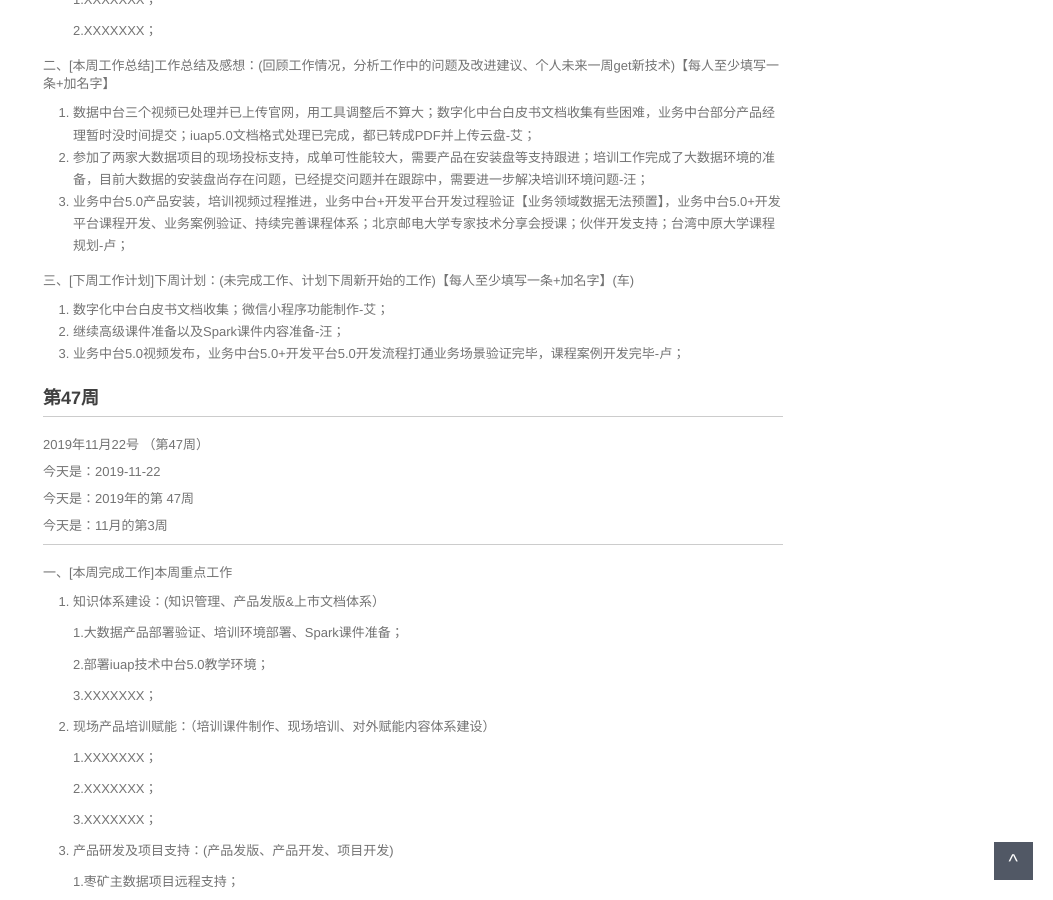
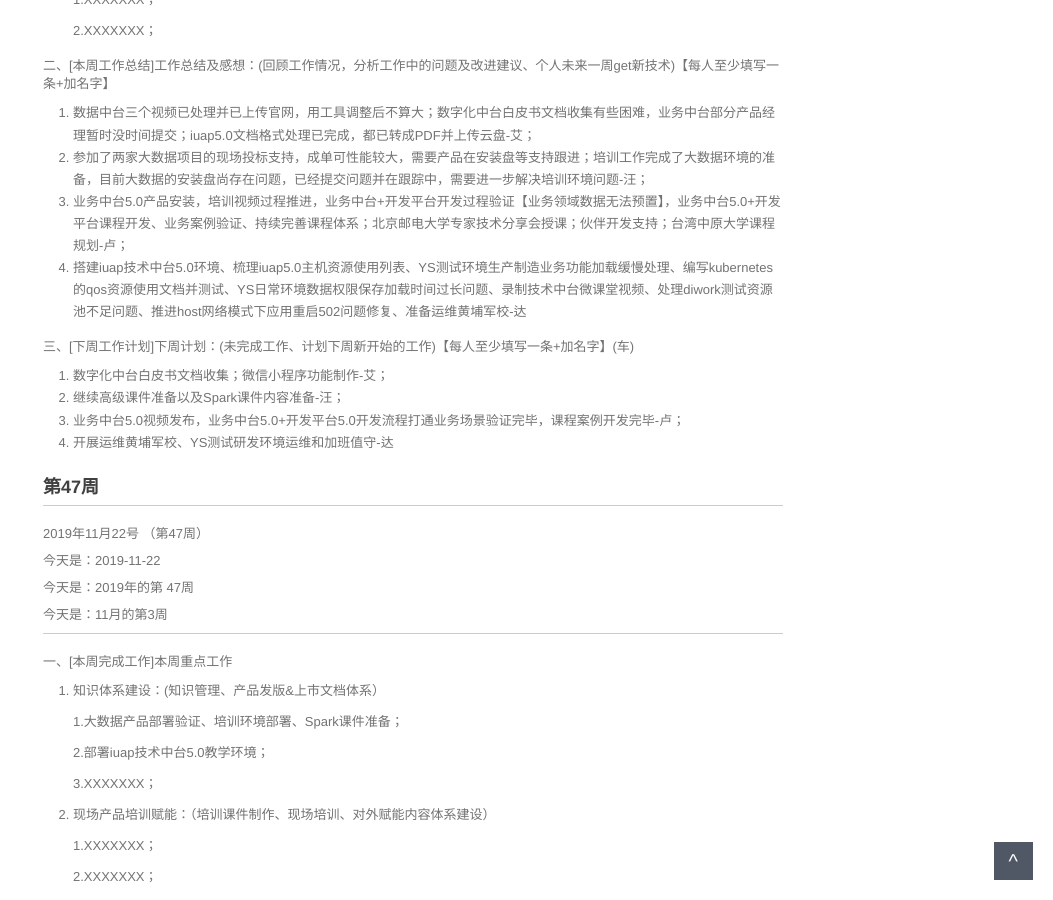
Before and after one commit to walllFlower/blog, a Jekyll site: the page built from _posts/2018-07-17-day_report_cxz.md, in a window 1280 px wide and 900 px high, scrolled down 1262 px. Shown: the whole window, without its empty margins (227-1280 px from the left). Built offline with Jekyll 4.4.1, drawn with Linux system fonts in a browser that asks for light colours; comment, search, counter and statistics services are not loaded.

Commit message:
李寅达

```diff
--- a/_posts/2018-07-17-day_report_cxz.md
+++ b/_posts/2018-07-17-day_report_cxz.md
@@ -79,13 +79,14 @@ categories: 技术运营工作周报
 1. 数据中台三个视频已处理并已上传官网，用工具调整后不算大；数字化中台白皮书文档收集有些困难，业务中台部分产品经理暂时没时间提交；iuap5.0文档格式处理已完成，都已转成PDF并上传云盘-艾；
 2. 参加了两家大数据项目的现场投标支持，成单可性能较大，需要产品在安装盘等支持跟进；培训工作完成了大数据环境的准备，目前大数据的安装盘尚存在问题，已经提交问题并在跟踪中，需要进一步解决培训环境问题-汪；
 3. 业务中台5.0产品安装，培训视频过程推进，业务中台+开发平台开发过程验证【业务领域数据无法预置】，业务中台5.0+开发平台课程开发、业务案例验证、持续完善课程体系；北京邮电大学专家技术分享会授课；伙伴开发支持；台湾中原大学课程规划-卢；
+4. 搭建iuap技术中台5.0环境、梳理iuap5.0主机资源使用列表、YS测试环境生产制造业务功能加载缓慢处理、编写kubernetes的qos资源使用文档并测试、YS日常环境数据权限保存加载时间过长问题、录制技术中台微课堂视频、处理diwork测试资源池不足问题、推进host网络模式下应用重启502问题修复、准备运维黄埔军校-达
 
 三、[下周工作计划]下周计划：(未完成工作、计划下周新开始的工作)【每人至少填写一条+加名字】(车)
 
 1. 数字化中台白皮书文档收集；微信小程序功能制作-艾；
 2. 继续高级课件准备以及Spark课件内容准备-汪；
 3. 业务中台5.0视频发布，业务中台5.0+开发平台5.0开发流程打通业务场景验证完毕，课程案例开发完毕-卢；
-
+4. 开展运维黄埔军校、YS测试研发环境运维和加班值守-达
 
 
 ###  第47周
```
